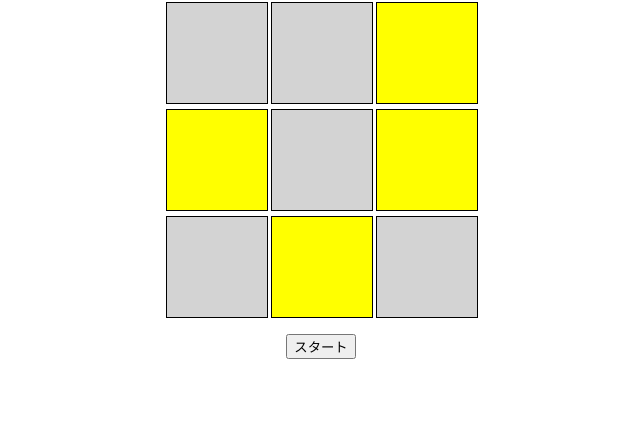
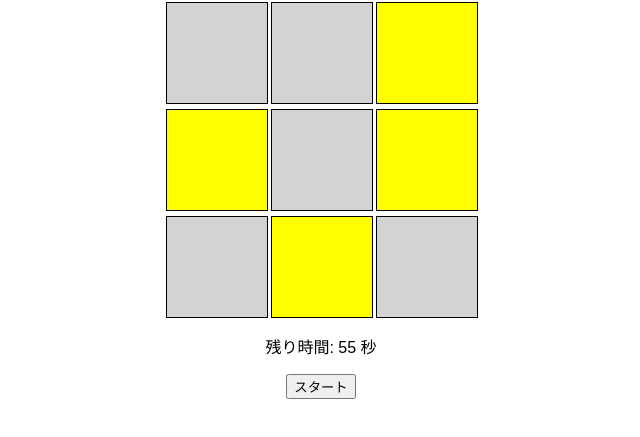
Before and after one commit to kkp-15/YellowComplete, a plain HTML site: page index.html in a window 1280 px wide. Shown: the part 87-524 px from the top of the page, without its empty margins (319-959 px from the left). Drawn offline with Linux system fonts and the light colour scheme.

Commit message:
Update index.html

```diff
--- a/index.html
+++ b/index.html
@@ -13,20 +13,27 @@
             display: flex; align-items: center; justify-content: center;
             font-size: 24px; cursor: pointer;
             border: 1px solid black;
+            transition: background-color 0.3s ease;
         }
         .on { background-color: yellow; }
+        .disabled { pointer-events: none; }
     </style>
 </head>
 <body>
     <h1>イエローコンプリート</h1>
     <div class="grid" id="grid"></div>
     <p id="message"></p>
+    <p>残り時間: <span id="timer">60</span> 秒</p>
     <button onclick="startGame()">スタート</button>
     <script>
         const grid = document.getElementById('grid');
         const message = document.getElementById('message');
+        const timerDisplay = document.getElementById('timer');
         const size = 3;
         let cells = [];
+        let timer;
+        let timeLeft = 60;
+        let gameActive = true;
 
         function createGrid() {
             grid.innerHTML = '';
@@ -42,6 +49,7 @@
         }
 
         function toggleCells(event) {
+            if (!gameActive) return;
             let index = parseInt(event.target.dataset.index);
             let x = index % size;
             let y = Math.floor(index / size);
@@ -62,7 +70,9 @@
 
         function checkWin() {
             if (cells.every(cell => cell.classList.contains('on'))) {
+                clearInterval(timer);
                 message.textContent = 'クリア！';
+                gameActive = false;
             }
         }
 
@@ -74,9 +84,22 @@
         }
 
         function startGame() {
+            clearInterval(timer);
             message.textContent = '';
+            timeLeft = 60;
+            timerDisplay.textContent = timeLeft;
+            gameActive = true;
             createGrid();
             randomizeBoard();
+            timer = setInterval(() => {
+                timeLeft--;
+                timerDisplay.textContent = timeLeft;
+                if (timeLeft <= 0) {
+                    clearInterval(timer);
+                    message.textContent = '時間切れ！';
+                    gameActive = false;
+                }
+            }, 1000);
         }
 
         startGame();
```
